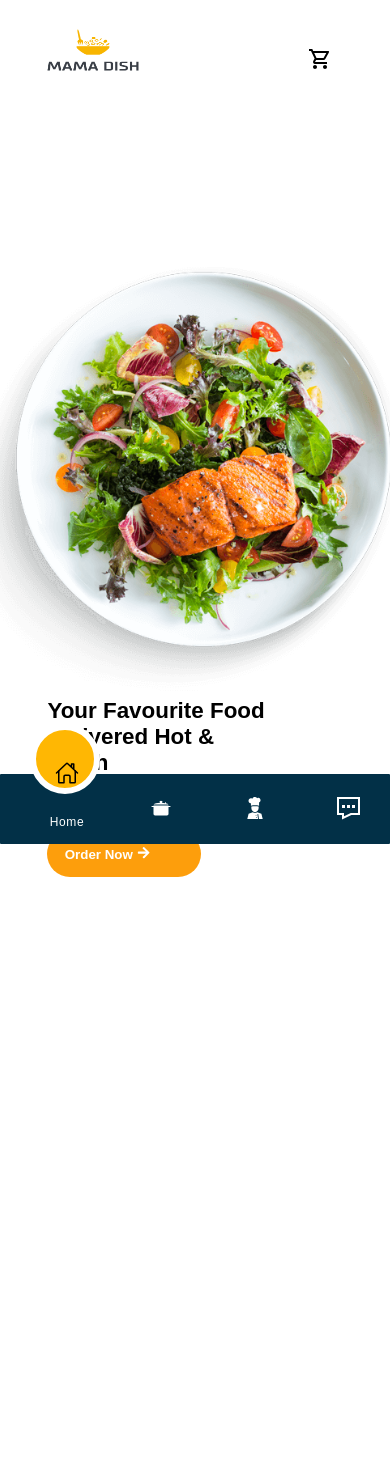
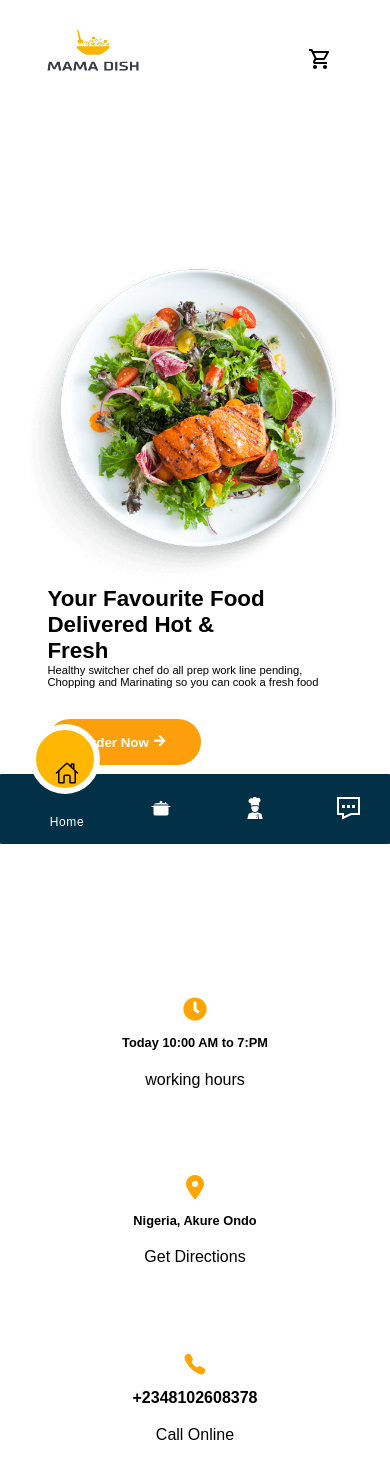
Before and after one commit to PeaceAyomide/MaMa-Dish, a React (Vite) app: page / in a window 390 px wide. Shown: the top 1478 px of the page. Before the commit the page ends 1053 px from the top, so only its background shows below. Built offline with nearby package versions, Linux system fonts and the light colour scheme.

Commit message:
make changes

```diff
--- a/src/Pages/Home/Home.css
+++ b/src/Pages/Home/Home.css
@@ -31,6 +31,7 @@
         color: black;
         border: 1px solid black;
         background-color: white;
+
     }
 
     .foodimg img{
@@ -62,4 +63,35 @@
             flex-direction: column-reverse;
             padding-right: 3.5rem;
         }
+
+        .headingwrite{
+            font-size: 0.7rem;
+        }
+
+
+        .foodimg img{
+            height: 20rem;
+            width: 20rem;
+        }
+
+        .foodbtn button{
+            padding-right: 0.1rem;
+
+          }
     }
+
+    @media screen and (max-width: 320px) {
+
+        .foodimg img{
+            height: 15rem;
+            width: 15rem;
+        }
+        .headingwrite{
+            font-size: 0.6rem;
+        }
+        .foodbtn button{
+            font-size: 0.7rem;
+            padding-right: 0.1rem;
+            width: 7rem;
+          }
+    }
--- a/src/Pages/Home/Home.jsx
+++ b/src/Pages/Home/Home.jsx
@@ -2,6 +2,7 @@ import React from 'react'
 import HomeDish from '../Home/HomeDish.png'
 import { FaArrowRight } from "react-icons/fa";
 import "./Home.css"
+import Contacthome from './homecontact/homecontact';
 
 const Home = () => {
   return (
@@ -23,7 +24,7 @@ const Home = () => {
         </div>
 
       </div>
-
+  <Contacthome/>
       </div>
       )
 }
--- /dev/null
+++ b/src/Pages/Home/homecontact/homecontact.css
@@ -0,0 +1,68 @@
+.contctbtn{
+    display: flex;
+    justify-content: center;
+    align-items: center;
+    gap: 13rem;
+  padding-bottom: 15rem;
+   padding-top: 3.5rem;
+
+}
+
+.clock{
+    display: flex;
+    justify-content: center;
+    align-items: center;
+    flex-direction: column;
+    line-height: 1.8rem;
+gap: 0.5rem;
+}
+.clockicon{
+
+    color: orange;
+    font-size: 2rem;
+}
+.location{
+    display: flex;
+    flex-direction: column;
+    justify-content: center;
+    align-items: center;
+    line-height: 1.8rem;
+    gap: 0.5rem;
+}
+.locationicon{
+    color: orange;
+    font-size: 2rem;
+}
+
+.phone{
+    display: flex;
+    flex-direction: column;
+    justify-content: center;
+    align-items: center;
+    line-height: 1.8rem;
+    gap: 0.5rem;
+}
+
+.phoneicon{
+    color: orange;
+    font-size: 2rem;
+}
+
+@media screen and (max-width: 900px) {
+    .contctbtn{
+        gap: 5rem;
+    }
+}
+
+@media screen and (max-width: 500px) {
+.contctbtn{
+    flex-direction: column;
+}
+.clockicon, .locationicon, .phoneicon{
+    font-size: 1.5rem;
+}
+
+.clock h4, .location h4, .phoneicon h4 {
+    font-size: 0.8rem;
+}
+}
--- /dev/null
+++ b/src/Pages/Home/homecontact/homecontact.jsx
@@ -0,0 +1,30 @@
+import React from 'react'
+import './homecontact.css'
+import { FaClock } from "react-icons/fa";
+import { FaLocationDot } from "react-icons/fa6";
+import { IoCall } from "react-icons/io5";
+
+const homecontact = () => {
+  return (
+      <div>
+          <div className="contctbtn">
+              <div className="clock">
+                  <FaClock className='clockicon'/>
+                  <h4>Today 10:00 AM to 7:PM</h4>
+                  <p>working hours</p>
+              </div>
+              <div className="location">
+                  <FaLocationDot className='locationicon' />    <h4>Nigeria, Akure Ondo</h4>
+                  <p>Get Directions</p>
+              </div>
+              <div className="phone">
+                  <IoCall className='phoneicon' />
+                  <h4>+2348102608378</h4>
+                  <p>Call Online</p>
+              </div>
+          </div>
+    </div>
+  )
+}
+
+export default homecontact
```
Also changed, not shown: src/Pages/Home/secondfoodpic.png (added).
